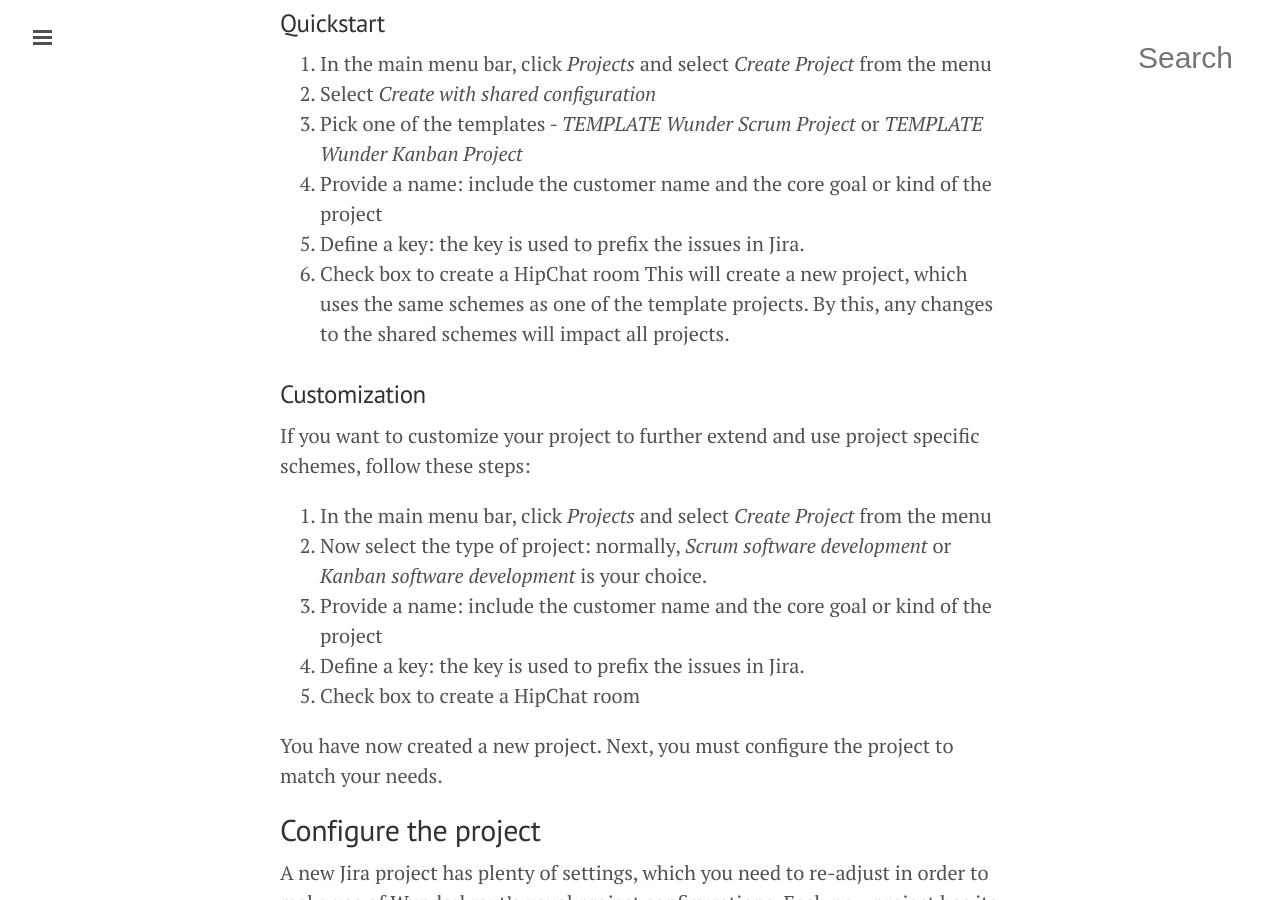
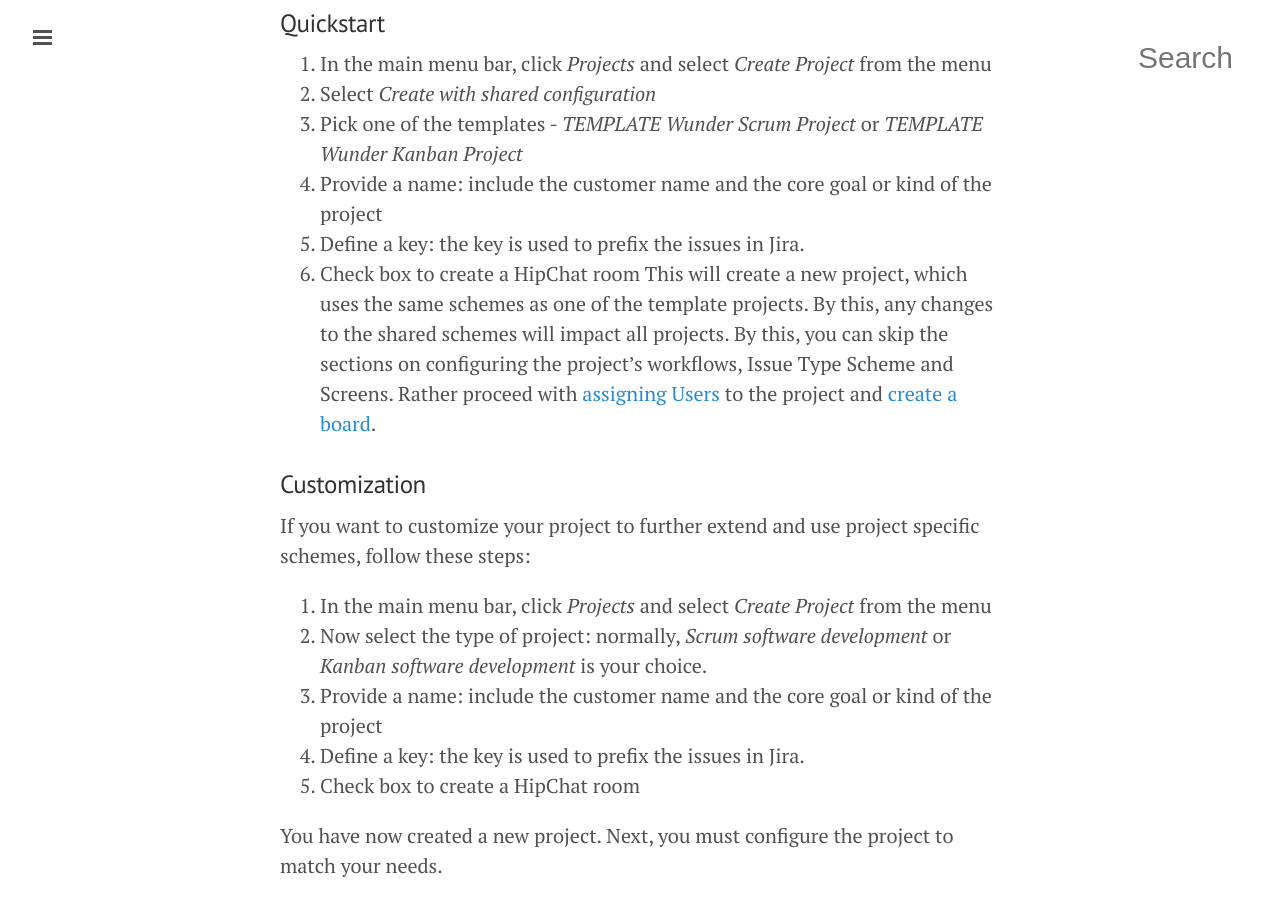
Before and after one commit to tormi/WunderWay, a Jekyll site: the page built from delivering-projects/tools-jira-configuration.md, in a window 1280 px wide and 900 px high, scrolled down 439 px. Built offline with Jekyll 4.4.1, drawn with Linux system fonts in a browser that asks for light colours; nearby versions of some CDN libraries; some of the changed text lies outside the part shown.

Commit message:
Refined section on creating a project with a shared configuration

```diff
--- a/delivering-projects/tools-jira-configuration.md
+++ b/delivering-projects/tools-jira-configuration.md
@@ -19,9 +19,11 @@
 4. Define a key: the key is used to prefix the issues in Jira.
 5. Check box to create a HipChat room
 This will create a new project, which uses the same schemes as one of the template projects. By this, any changes to the shared schemes will impact all projects.
+By this, you can skip the sections on configuring the project's workflows, Issue Type Scheme and Screens. Rather proceed with [assigning Users](#team-assign) to the project and [create a board](#create-board).
 
 ### Customization
 If you want to customize your project to further extend and use project specific schemes, follow these steps:
+
 1. In the main menu bar, click *Projects* and select *Create Project* from the menu
 2. Now select the type of project: normally, *Scrum software development* or *Kanban software development* is your choice.
 3. Provide a name: include the customer name and the core goal or kind of the project
@@ -75,7 +77,10 @@
 4. Select either *Default Issue Type Scheme*
 5. Click the button *Associate*
 
-### Assign a team to your project
+### <aname="configure-board"> Configure the board
+**TODO**
+
+### <a name="team-assign"></a>Assign a team to your project
 
 1. Open the configuration page of your Jira project by clicking on the gear wheel on the left side-bar
 2. Select *Users and roles* on the left side-bar
@@ -86,22 +91,27 @@
 * Make the project lead also administrator
 * Assign customers the roles *Developers* and *Users*
 
-### Create Board
+## <a name="create-board"></a>Create Board
+**TODO**
 * Scrum or Kanban board
 * associate columns to states
 
-### Integrations
+Afterwards, [configure your newly created board](#configure-board).
+
+## Integrations
 #### BitBucket
-
+**TODO**
 #### HipChat
+**TODO**
 If automatically created
 1. make private
 2. rename according to pattern in HipChat section (**TODO: LINK HERE**)
 
 #### Bamboo
-
+**TODO**
 
 #### Harvest
+**TODO**
 NOT recommended
 
 ## Manage users
```
